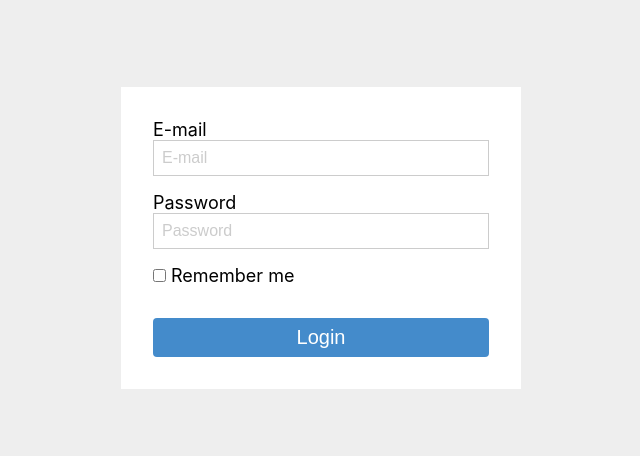
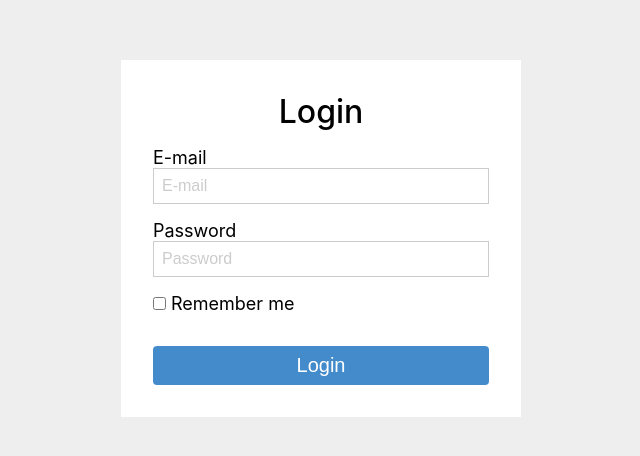
Before and after one commit to washington299/login-tdd, a React (Create React App) app: page / in a window 1280 px wide. Shown: the part 162-618 px from the top of the page, without its empty margins (319-959 px from the left). Built offline with nearby package versions, Linux system fonts and the light colour scheme.

Commit message:
make Login title be in the document by TDD

```diff
--- a/src/components/Login/index.js
+++ b/src/components/Login/index.js
@@ -7,7 +7,10 @@ export const Login = ({ onSubmit }) => {
     const { register, formState: { errors }, handleSubmit } = useForm();
 
     return (
+        <>
             <S.Wrapper aria-label="form" onSubmit={handleSubmit(values => onSubmit(values))}>
+                <S.Title>Login</S.Title>
+
                 <S.Field>
                     <S.Label htmlFor="email">E-mail</S.Label>
                     <S.Input id="email" type="email" placeholder="E-mail" {...register('email', { required: 'E-mail is required' })} />
@@ -27,5 +30,6 @@ export const Login = ({ onSubmit }) => {
 
                 <S.Button type="submit">Login</S.Button>
             </S.Wrapper>
+        </>
     )
 }
--- a/src/components/Login/styles.js
+++ b/src/components/Login/styles.js
@@ -9,6 +9,13 @@ export const Wrapper = styled.form`
 
     padding: var(--large-size);
     background-color: var(--white);
+`;
+
+export const Title = styled.h1`
+    margin-bottom: var(--small-size);
+    font-size: var(--large-size);
+    font-weight: 500;
+    text-align: center;
 `;
 
 export const Field = styled.div`
```
Also changed, not shown: 1 other file (tests, documents, lock files or other folders). Lines whose indentation alone changed are shown as unchanged.
